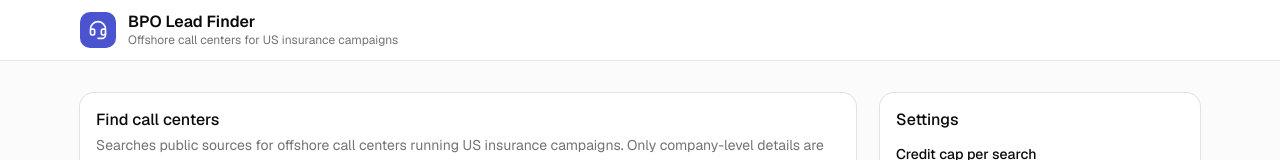
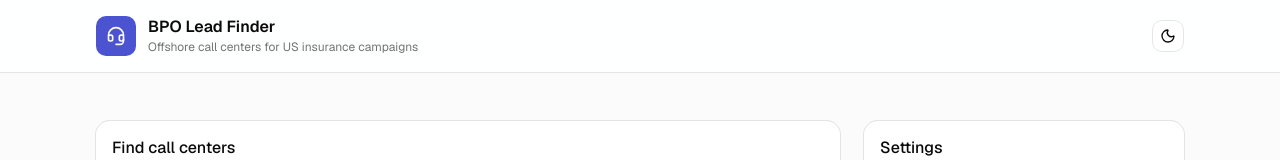
Before and after one commit to valonthaqi/bpo-lead-finder, a Next.js app: page / in a window 1280 px wide. Shown: the top 160 px of the page. Built offline with nearby package versions, Linux system fonts and the light colour scheme; no server answers; the database is empty.

Commit message:
feat: add a light and dark theme toggle

```diff
--- a/src/app/globals.css
+++ b/src/app/globals.css
@@ -2,7 +2,7 @@
 @import "tw-animate-css";
 @import "shadcn/tailwind.css";
 
-@custom-variant dark (@media (prefers-color-scheme: dark));
+@custom-variant dark (&:where(.dark, .dark *));
 
 @theme inline {
   --font-heading: var(--font-sans);
@@ -48,6 +48,7 @@
 }
 
 :root {
+  color-scheme: light;
   --background: oklch(1 0 0);
   --foreground: oklch(0.145 0 0);
   --card: oklch(1 0 0);
@@ -82,8 +83,8 @@
   --sidebar-ring: oklch(0.708 0 0);
 }
 
-@media (prefers-color-scheme: dark) {
-  :root {
+.dark {
+  color-scheme: dark;
   --background: oklch(0.145 0 0);
   --foreground: oklch(0.985 0 0);
   --card: oklch(0.205 0 0);
@@ -116,7 +117,6 @@
   --sidebar-border: oklch(1 0 0 / 10%);
   --sidebar-ring: oklch(0.556 0 0);
 }
-}
 
 @layer base {
   * {
--- a/src/app/layout.tsx
+++ b/src/app/layout.tsx
@@ -1,6 +1,7 @@
 import type { Metadata } from "next";
 import { Geist } from "next/font/google";
 import { SiteHeader } from "@/components/site-header";
+import { APPLY_SAVED_THEME_SCRIPT } from "@/lib/theme-script";
 import "./globals.css";
 
 const geist = Geist({ subsets: ["latin"], variable: "--font-sans" });
@@ -16,10 +17,21 @@ export default function RootLayout({
   children: React.ReactNode;
 }) {
   return (
-    <html lang="en" className={`bg-background ${geist.variable}`}>
+    <html
+      lang="en"
+      className={`bg-background ${geist.variable}`}
+      suppressHydrationWarning
+    >
+      <head>
+        <script
+          dangerouslySetInnerHTML={{ __html: APPLY_SAVED_THEME_SCRIPT }}
+        />
+      </head>
       <body className="min-h-screen bg-muted/40 font-sans">
         <SiteHeader />
-        <main className="mx-auto max-w-6xl px-4 py-6 sm:py-8">{children}</main>
+        <main className="mx-auto max-w-6xl px-4 py-8 sm:px-6 sm:py-12 lg:px-8">
+          {children}
+        </main>
       </body>
     </html>
   );
--- a/src/components/site-header.tsx
+++ b/src/components/site-header.tsx
@@ -1,22 +1,26 @@
 import { HeadsetIcon } from "lucide-react";
 import Link from "next/link";
+import { ThemeToggle } from "@/components/theme-toggle";
 
 export function SiteHeader() {
   return (
-    <header className="border-b bg-background">
-      <div className="mx-auto flex max-w-6xl items-center gap-3 px-4 py-3">
-        <span className="flex size-9 items-center justify-center rounded-lg bg-primary text-primary-foreground">
+    <header className="sticky top-0 z-10 border-b bg-background/90 backdrop-blur">
+      <div className="mx-auto flex max-w-6xl items-center justify-between gap-4 px-4 py-4 sm:px-6 lg:px-8">
+        <div className="flex items-center gap-3">
+          <span className="flex size-10 items-center justify-center rounded-lg bg-primary text-primary-foreground">
             <HeadsetIcon className="size-5" aria-hidden="true" />
           </span>
           <div>
             <Link href="/" className="block font-semibold leading-tight">
               BPO Lead Finder
             </Link>
-          <p className="text-xs text-muted-foreground">
+            <p className="mt-0.5 text-xs text-muted-foreground">
               Offshore call centers for US insurance campaigns
             </p>
           </div>
         </div>
+        <ThemeToggle />
+      </div>
     </header>
   );
 }
--- /dev/null
+++ b/src/components/theme-toggle.tsx
@@ -0,0 +1,55 @@
+"use client";
+
+import { MoonIcon, SunIcon } from "lucide-react";
+import { useSyncExternalStore } from "react";
+import { Button } from "@/components/ui/button";
+
+const THEME_CHANGE_EVENT = "themechange";
+
+function subscribeToThemeChanges(onChange: () => void) {
+  window.addEventListener(THEME_CHANGE_EVENT, onChange);
+  return () => window.removeEventListener(THEME_CHANGE_EVENT, onChange);
+}
+
+function isDarkThemeActive() {
+  return document.documentElement.classList.contains("dark");
+}
+
+function saveThemeChoice(theme: "light" | "dark") {
+  try {
+    localStorage.setItem("theme", theme);
+  } catch {}
+}
+
+export function ThemeToggle() {
+  const isDark = useSyncExternalStore(
+    subscribeToThemeChanges,
+    isDarkThemeActive,
+    () => false,
+  );
+
+  function toggleTheme() {
+    const nextIsDark = !isDark;
+    document.documentElement.classList.toggle("dark", nextIsDark);
+    saveThemeChoice(nextIsDark ? "dark" : "light");
+    window.dispatchEvent(new Event(THEME_CHANGE_EVENT));
+  }
+
+  const label = isDark ? "Switch to light theme" : "Switch to dark theme";
+
+  return (
+    <Button
+      variant="outline"
+      size="icon"
+      onClick={toggleTheme}
+      aria-label={label}
+      title={label}
+    >
+      {isDark ? (
+        <SunIcon aria-hidden="true" />
+      ) : (
+        <MoonIcon aria-hidden="true" />
+      )}
+    </Button>
+  );
+}
--- /dev/null
+++ b/src/lib/theme-script.ts
@@ -0,0 +1,9 @@
+export const APPLY_SAVED_THEME_SCRIPT = `
+try {
+  const saved = localStorage.getItem("theme");
+  const prefersDark = window.matchMedia("(prefers-color-scheme: dark)").matches;
+  if (saved === "dark" || (saved === null && prefersDark)) {
+    document.documentElement.classList.add("dark");
+  }
+} catch {}
+`;
```
Lines whose indentation alone changed are shown as unchanged.
